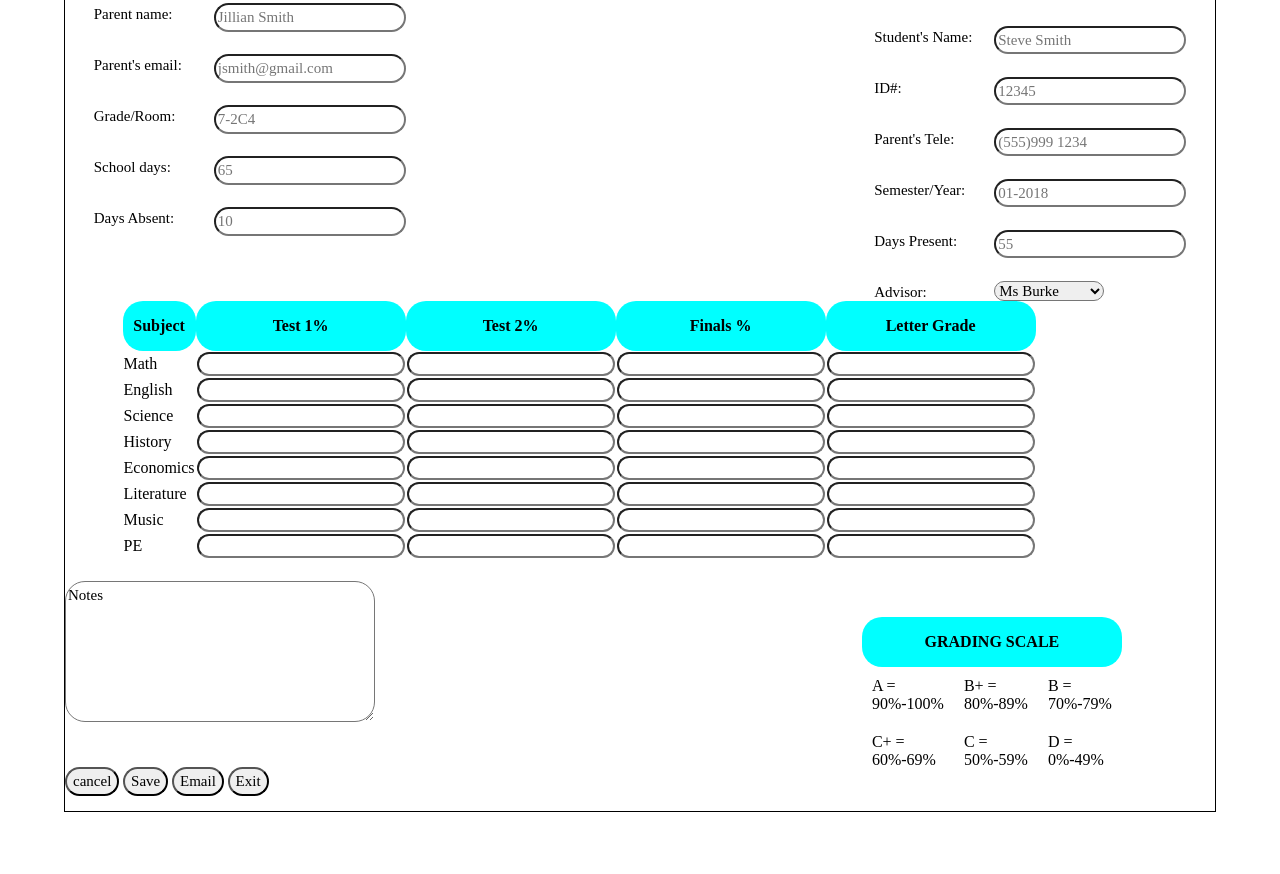
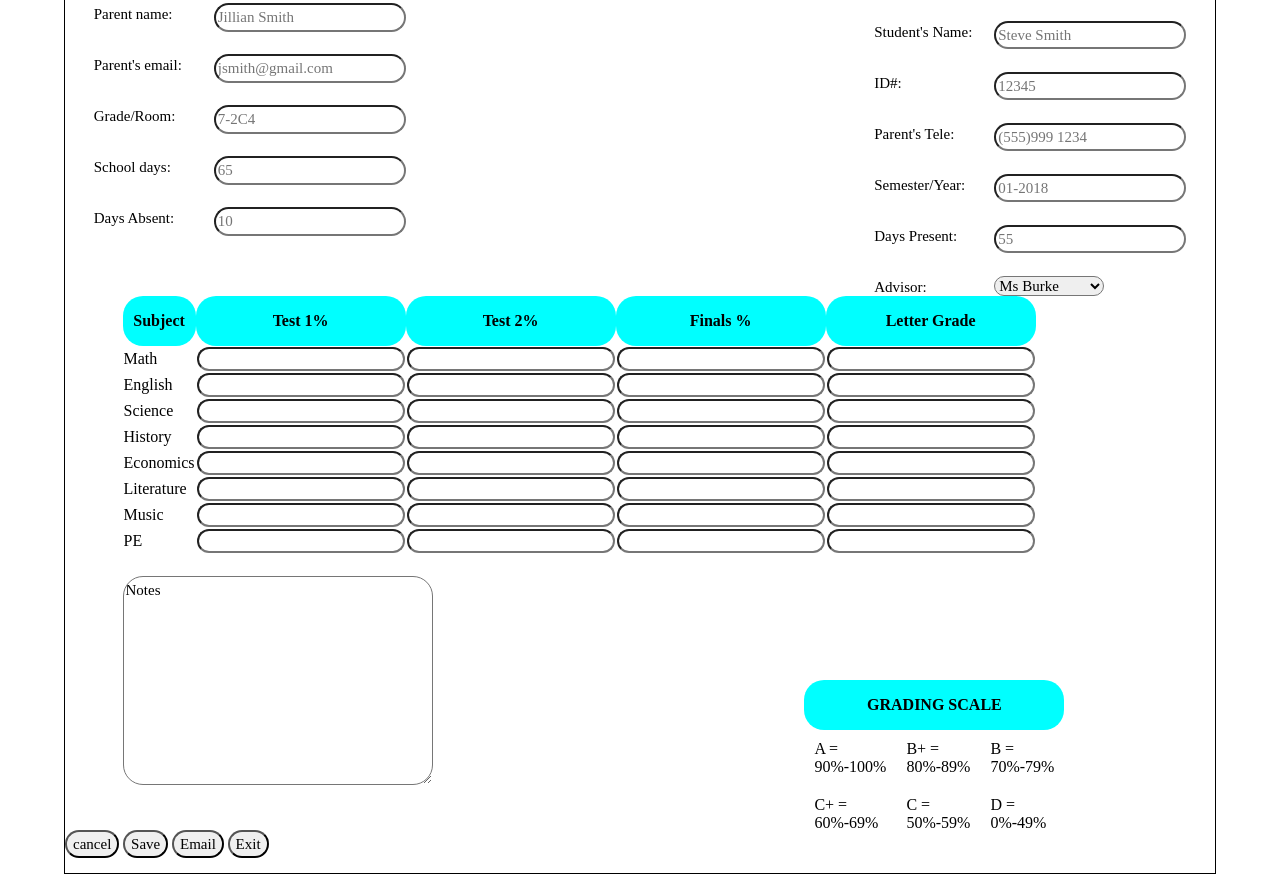
Before and after one commit to utech101/school, a plain HTML site: page Reportcard.html in a window 1280 px wide. Shown: the part 292-1166 px from the top of the page. Before the commit the page ends 1104 px from the top, so only its background shows below. Drawn offline with nearby package versions, Linux system fonts and the light colour scheme.

Commit message:
Update Reportcard.html

```diff
--- a/Reportcard.html
+++ b/Reportcard.html
@@ -83,7 +83,7 @@
 					  <input type="number" id="name" name="Days Absent" size="10" placeholder="10"><br>
 
 				</div>
-				<div id = "topright" style="float:right; margin-top:-210px;">
+				<div id = "topright" style="float:right; margin-top:-215px;">
 
 					  <label for="name"> Student's Name:</label>
 					  <input type="text" id="toshow" name="toshow" size="20" placeholder="Steve Smith"><br>
@@ -144,10 +144,10 @@
 				</div>
 				<br>
 
-			<div id="foot" style="width:100%; margin-left:auto; margin-right:auto; border:1px;">
-			<div id="bottom-left" style="left" style="float:left; font-size:40px; font-family: Times New Roman; ">
+			<div id="foot" style="width:90%; margin-left:auto; margin-right:auto; border:1px;">
+			<div id="bottom-left" style="left" style="float:left; font-size:60px; font-family: Times New Roman; ">
 
-				<textarea style ="border-radius: 20px"  rows = "6" cols="35" >Notes </textarea>
+				<textarea style ="border-radius: 20px"  rows = "9" cols="35" >Notes </textarea>
 
 				</div>
 
```
